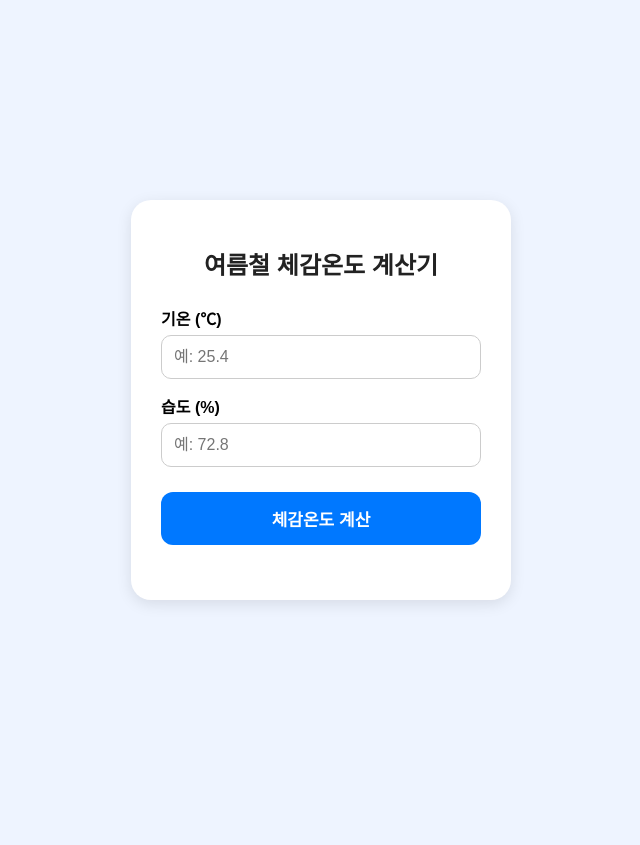
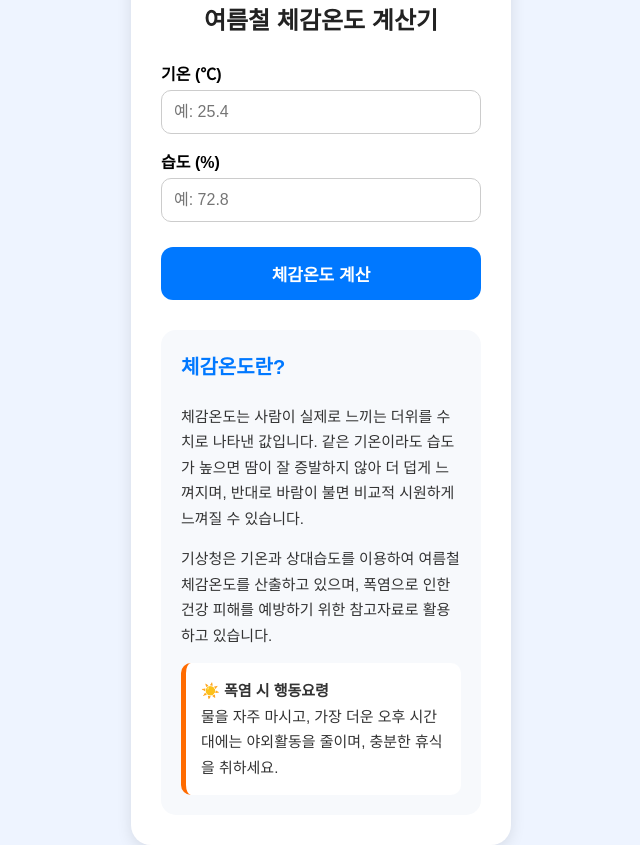
Before and after one commit to kminant/felt-temperature, a plain HTML site: page index.html in a window 1280 px wide. Shown: the whole page, without its empty margins (319-959 px from the left). Before the commit the page ends 800 px from the top, so only its background shows below. Drawn offline with Linux system fonts and the light colour scheme.

Commit message:
Update index.html

```diff
--- a/index.html
+++ b/index.html
@@ -97,6 +97,51 @@
     <div class="result" id="result"></div>
     <div class="level" id="level"></div>
 
+<!-- 체감온도 설명 -->
+    <div style="
+        margin-top:30px;
+        padding:20px;
+        background:#f7f9fc;
+        border-radius:15px;
+        line-height:1.7;
+        color:#333;
+        font-size:15px;
+    ">
+
+        <h3 style="
+            margin-top:0;
+            color:#0078ff;
+            font-size:20px;
+        ">
+            체감온도란?
+        </h3>
+
+        <p>
+            체감온도는 사람이 실제로 느끼는 더위를 수치로 나타낸 값입니다.
+            같은 기온이라도 습도가 높으면 땀이 잘 증발하지 않아 더 덥게 느껴지며,
+            반대로 바람이 불면 비교적 시원하게 느껴질 수 있습니다.
+        </p>
+
+        <p>
+            기상청은 기온과 상대습도를 이용하여 여름철 체감온도를 산출하고 있으며,
+            폭염으로 인한 건강 피해를 예방하기 위한 참고자료로 활용하고 있습니다.
+        </p>
+
+        <div style="
+            margin-top:15px;
+            padding:15px;
+            background:white;
+            border-left:5px solid #ff6b00;
+            border-radius:10px;
+        ">
+            ☀️ <strong>폭염 시 행동요령</strong><br>
+            물을 자주 마시고,
+            가장 더운 오후 시간대에는 야외활동을 줄이며,
+            충분한 휴식을 취하세요.
+        </div>
+
+</div>
+
 </div>
 
 <script>
```
